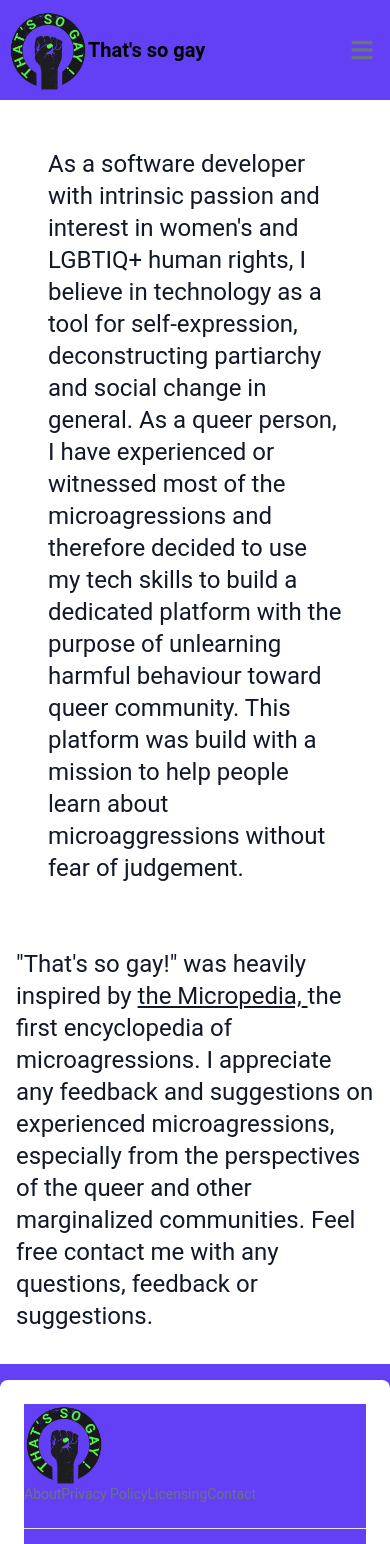
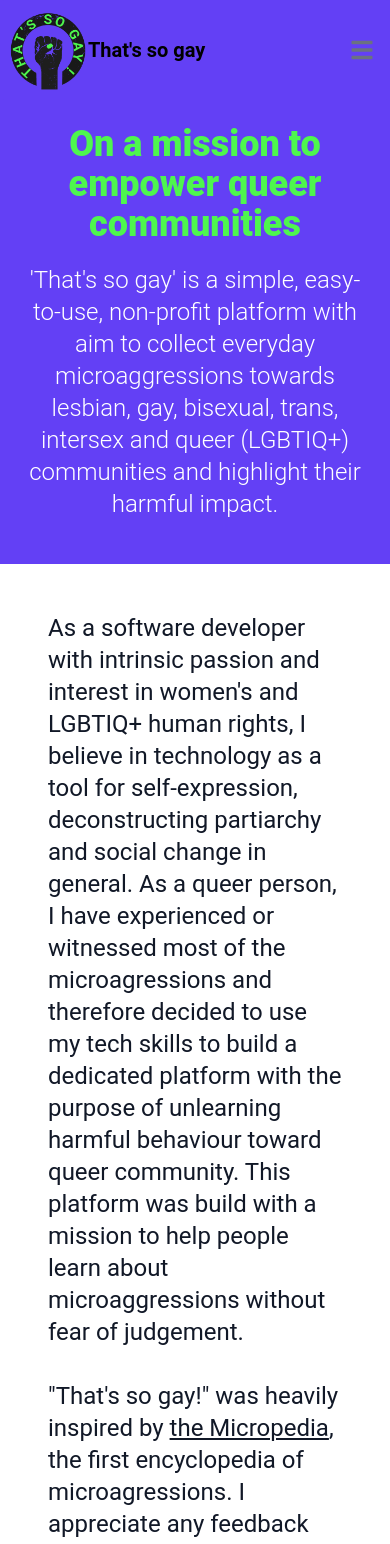
Before and after one commit to anaURL/thats-so-gay-next, a Next.js app: page /about in a window 390 px wide. Shown: the top 1544 px of the page. Built offline with nearby package versions, Linux system fonts and the light colour scheme.

Commit message:
add styling for homepage

```diff
--- a/components/Footer.tsx
+++ b/components/Footer.tsx
@@ -1,31 +1,30 @@
 import React from "react";
 import { Footer } from "flowbite-react";
 import Image from "next/image";
-import logo from "../public/img/tsg1.png"
+import logo from "../public/img/tsg3.png"
 
 function MyFooter() {
   return (
     <>
-      <Footer container={true}>
-        <div className="w-full text-center bg-purple">
-          <div className="w-full justify-between sm:flex sm:items-center sm:justify-between">
+      <Footer container={true} className="!bg-purple ">
+        <div className="w-full text-center">
+          <div className="sm:flex sm:items-center sm:justify-between text-center">
           <Image
             src= {logo}
             alt="That's so gay logo"
-            width={80}
-            height={80}
+            width={50}
+            height={50}
             blurDataURL="data:..."
             placeholder="blur" // Optional blur-up while loading
           />
             <Footer.LinkGroup>
               <Footer.Link href="#">About</Footer.Link>
-              <Footer.Link href="#">Privacy Policy</Footer.Link>
-              <Footer.Link href="#">Licensing</Footer.Link>
+              <Footer.Link href="#">Github</Footer.Link>
               <Footer.Link href="#">Contact</Footer.Link>
             </Footer.LinkGroup>
           </div>
           <Footer.Divider />
-          <Footer.Copyright href="#" by="Flowbite™" year={2022} />
+          <Footer.Copyright href="https://github.com/anaURL"  by="ana url" year={2023} />
         </div>
       </Footer>
     </>
--- a/components/Layout.tsx
+++ b/components/Layout.tsx
@@ -1,12 +1,15 @@
 import React from "react";
 import NavBar from "./NavBar";
 import Footer from "./Footer";
-import Header from "./Header"
+// import Header from "./Header"
 
-export default function Layout(props: any) {
+
+export default function Layout(props:any) {
   return (
-    <div className="bg-purple">
+    <div className="bg-purple w-screen h-screen">
+      {/* <Header /> */}
       <NavBar  />
+      <h1> {props.title} </h1>
       {props.children}
       <Footer />
     </div>
--- a/components/NavBar.tsx
+++ b/components/NavBar.tsx
@@ -8,7 +8,7 @@
   return (
     <div className="bg-purple">
 
-      <Navbar fluid={true} rounded={true} className="max-w-screen-lg  items-center bg-purple">
+      <Navbar fluid={true} rounded={true} className=" max-w-3xl !bg-purple">
         <Navbar.Brand href="/">
           <Image
             src= {logo}
@@ -25,7 +25,7 @@
         <Navbar.Toggle />
 
         <Navbar.Collapse>
-          <Navbar.Link href="/" active={true} className="flex md:order-2">
+          <Navbar.Link href="/" active={true} className="flex md:order-2 ">
             Home
           </Navbar.Link>
           <Navbar.Link href="/about">About</Navbar.Link>
--- a/pages/_app.js
+++ b/pages/_app.js
@@ -5,12 +5,9 @@
     return (
       <div>
         <title>{title}</title>
-        <meta
-            name="viewport"
-            content="width=device-width, initial-scale=1, shrink-to-fit=no"
-          />
-             <Layout>
-          <Component title={title} description={description} {...pageProps} />
+        <meta name="viewport" content="width=device-width, initial-scale=1, shrink-to-fit=no"/>
+          <Layout>
+          <Component title={title} description={description} {...pageProps} className="flex flex-col min-h-screen" />
           </Layout>
 
       </div>
--- a/pages/about.js
+++ b/pages/about.js
@@ -1,11 +1,20 @@
-
-function About() {
+import Image
+ from "next/image";
+function About({title}) {
     return (
       <>
-        <div class="bg-white w-auto md:my-4">
-            <h1> </h1>
-          <section class="py-4 mx-auto max-w-7xl px-8 sm:px-6 lg:px-8">
-            <p class="text-gray-900 text-2xl m-4 mt-8">
+<div class="bg-purple ">
+  <div class="mx-auto items-center max-w-7xl px-4 sm:px-6 lg:px-8">
+    <div class="text-center md:px-12 my-6">
+      <h1 className="md:mt-2 lg:text-7xl md:text-7xl text-4xl font-black sm:leading-8 md:tracking-tight md:px-8 text-lime"> On a mission to empower queer communities </h1>
+      <h3 className="text-2xl py-5 font-light md:mt-8 text-white" > 'That's so gay' is a simple, easy-to-use, non-profit platform with aim to collect everyday microaggressions towards lesbian, gay, bisexual, trans, intersex and queer (LGBTIQ+) communities and highlight their harmful impact. </h3>
+      <div className="mx-auto justify-items-center max-w-7xl px-4  md:px-8 sm:px-6 lg:px-8 "></div>
+        </div>
+        </div>
+        <div className="bg-center  hidden md:block h-screen bg-no-repeat bg-auto bg-[url('https://images.unsplash.com/photo-1573225041761-c902e0f8ab27?ixlib=rb-4.0.3&ixid=MnwxMjA3fDB8MHxwaG90by1wYWdlfHx8fGVufDB8fHx8&auto=format&fit=crop&w=1165&q=80')] h-auto" alt="Banner with a Queer liberation not rainbow capitalism, from the Pride parade in Geneva (Switzerland), July 2019."></div>
+        <div className="bg-white w-auto md:my-4">
+          <section className="py-4 mx-auto max-w-7xl px-8 sm:px-6 lg:px-8">
+            <p className="text-gray-900 text-2xl m-4 mt-8">
               As a software developer with intrinsic passion and interest in
               women's and LGBTIQ+ human rights, I believe in technology as a tool
               for self-expression, deconstructing partiarchy and social change in
@@ -16,20 +25,21 @@
               mission to help people learn about microaggressions without fear of
               judgement.{" "}
             </p>
-          </section>
-          <p class="text-gray-900 text-2xl m-4 mt-8 pb-8">
+
+          <p className="text-gray-900 text-2xl m-4 mt-8 pb-8">
             "That's so gay!" was heavily inspired by{" "}
-            <a href="https://www.themicropedia.org" class="underline">
-              {" "}
-              the Micropedia,{" "}
+            <a href="https://www.themicropedia.org" className="underline">the Micropedia
             </a>
-            the first encyclopedia of microagressions. I appreciate any feedback
+            , the first encyclopedia of microagressions. I appreciate any feedback
             and suggestions on experienced microagressions, especially from the
             perspectives of the queer and other marginalized communities. Feel
             free contact me with any questions, feedback or suggestions.
           </p>
+          </section>
+        </div>
         </div>
       </>
+
     );
   }
   export default About;
--- a/pages/add/[id].tsx
+++ b/pages/add/[id].tsx
@@ -118,7 +118,7 @@
     }
 
     return (
-      <Layout>
+      <>
         <form onSubmit={handleSubmit} className="form">
           {error ? <div className="alert-error">{error}</div> : null}
           {message ? <div className="alert-message">{message}</div> : null}
@@ -183,6 +183,6 @@
             }
           `}
         </style>
-      </Layout>
+      </>
     );
   }
--- a/pages/add/index.tsx
+++ b/pages/add/index.tsx
@@ -36,7 +36,7 @@
     };
 
     return (
-        <Layout>
+        <>
           <form onSubmit={handleSubmit} className="form">
             {error ? <div className="alert-error">{error}</div> : null}
             {message ? <div className="alert-message">{message}</div> : null}
@@ -101,6 +101,6 @@
               }
             `}
           </style>
-        </Layout>
+        </>
       );
   }
--- a/styles/globals.css
+++ b/styles/globals.css
@@ -2,10 +2,12 @@
 @tailwind components;
 @tailwind utilities;
 
-
+html {
+  height: 100%;
+}
 
 body {
     /* font-family: 'Nunito', sans-serif; */
     font-family: 'Roboto', sans-serif;
-
+    min-height: 100vh;
 }
```
Also changed, not shown: pages/index.tsx (+43 -54 lines), public/img/tsg3.png (added).
